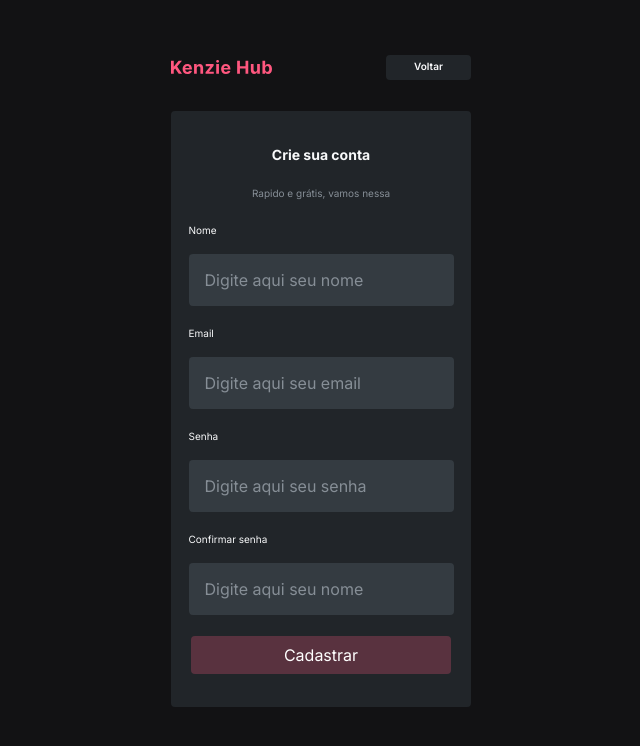
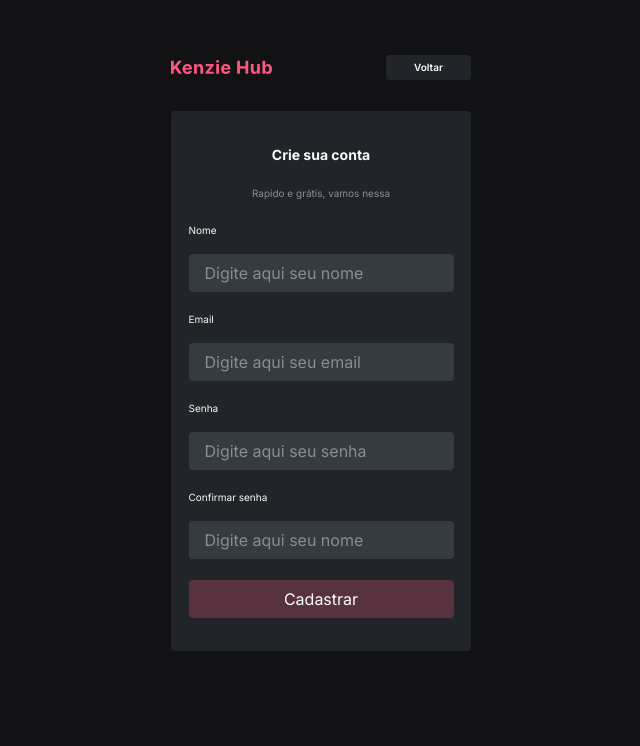
Before and after one commit to Kenzie-Academy-Brasil-Developers/react-entrega-s2-kenzie-hub-tiagokp97, a React (Create React App) app: page /register in a window 1280 px wide. Shown: the top 746 px of the page, without its empty margins (319-959 px from the left). Built offline with nearby package versions, Linux system fonts and the light colour scheme.

Commit message:
build: react icon dependencies

```diff
--- a/package.json
+++ b/package.json
@@ -8,6 +8,7 @@
     "@testing-library/user-event": "^13.2.1",
     "react": "^18.0.0",
     "react-dom": "^18.0.0",
+    "react-icons": "^4.3.1",
     "react-router-dom": "5",
     "react-scripts": "5.0.1",
     "styled-components": "^5.3.5",
--- a/src/components/Button/styles.js
+++ b/src/components/Button/styles.js
@@ -3,7 +3,7 @@ import styled from "styled-components";
 export const StyledButton = styled.button`
   color: ${(props) => props.color};
   background-color: ${(props) => props.background};
-  width: 260px;
+  width: 265px;
   height: 38px;
   border: none;
   border-radius: 4px;
--- a/src/components/Input/styles.js
+++ b/src/components/Input/styles.js
@@ -27,11 +27,13 @@ export const InputContainer = styled.div`
   display: flex;
   transition: 0.4;
   width: 265px;
+  height: 38px;
 
   input {
     background: transparent;
     flex: 1;
     border: none;
+    color: var(--white);
 
     ::placeholder {
       color: var(--grey-10);
--- a/src/pages/Register/index.jsx
+++ b/src/pages/Register/index.jsx
@@ -1,7 +1,6 @@
 import React from "react";
 import "./styles.css";
 import { Link } from "react-router-dom";
-import { Container } from "../../components/Input/styles";
 import { StyledButton } from "../../components/Button/styles";
 import Input from "../../components/Input";
 import { StyledForm } from "../../components/Form/styles";
--- a/src/pages/Register/styles.css
+++ b/src/pages/Register/styles.css
@@ -55,6 +55,6 @@ a {
 
   font-size: 10px;
   font-weight: 600;
-  line-height: 23px;
+  line-height: 25px;
   text-align: center;
 }
```
Also changed, not shown: 1 other file (tests, documents, lock files or other folders).
